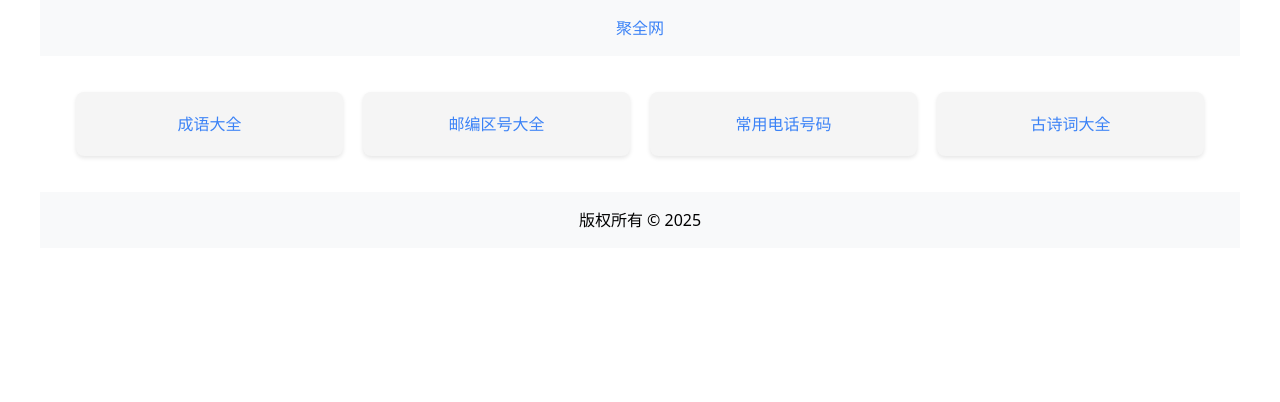
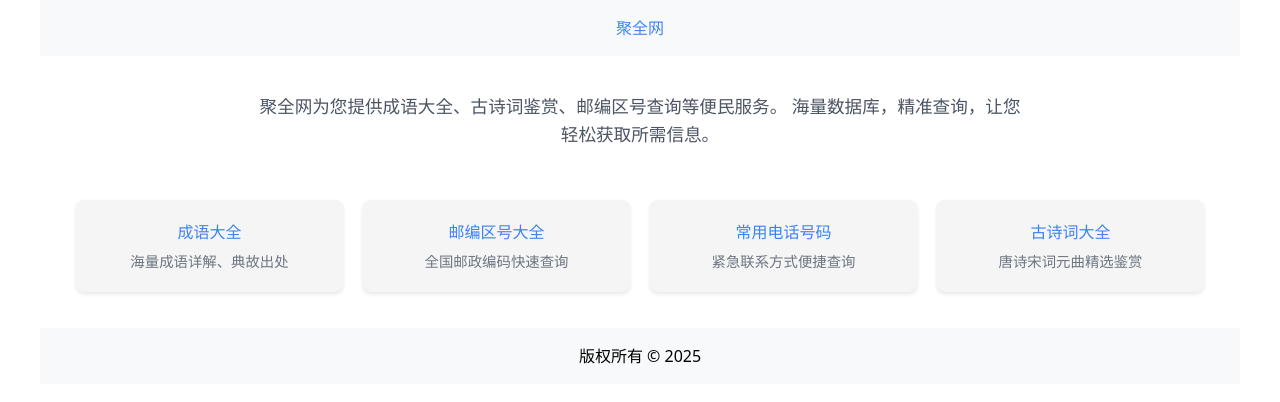
Before and after one commit to YueHui/www-collect, a Nuxt app: page / in a window 1280 px wide. Shown: the top 402 px of the page. Built offline with nearby package versions, Linux system fonts and the light colour scheme.

Commit message:
seo 优化

```diff
--- a/pages/index.vue
+++ b/pages/index.vue
@@ -1,17 +1,27 @@
 <template>
     <div class="grid-container">
+        <!-- 添加简短的介绍文字，有助于 SEO -->
+        <div class="intro-text mb-8 text-gray-600 text-center col-span-full">
+            聚全网为您提供成语大全、古诗词鉴赏、邮编区号查询等便民服务。
+            海量数据库，精准查询，让您轻松获取所需信息。
+        </div>
+
         <!-- 示例项目 -->
         <NuxtLink class="grid-item" to="/cy">
             <h3>成语大全</h3>
+            <p class="text-sm text-gray-600 mt-2">海量成语详解、典故出处</p>
         </NuxtLink>
         <NuxtLink class="grid-item" to="/mailCode">
             <h3>邮编区号大全</h3>
+            <p class="text-sm text-gray-600 mt-2">全国邮政编码快速查询</p>
         </NuxtLink>
         <NuxtLink class="grid-item" to="/phoneNumbers">
             <h3>常用电话号码</h3>
+            <p class="text-sm text-gray-600 mt-2">紧急联系方式便捷查询</p>
         </NuxtLink>
         <NuxtLink class="grid-item" to="/poems">
             <h3>古诗词大全</h3>
+            <p class="text-sm text-gray-600 mt-2">唐诗宋词元曲精选鉴赏</p>
         </NuxtLink>
 
     </div>
@@ -19,30 +29,68 @@
 
 <script setup>
 // SEO 配置
-useHeadSafe({
-    title: '聚全网 - 成语大全_邮编区号查询_常用电话号码查询',
+useHead({
+    title: '聚全网 - 成语大全_古诗词_邮编区号查询_常用电话号码查询',
     meta: [
         {
             name: 'keywords',
-            content: '成语大全,成语词典,邮政编码查询,邮编查询,区号查询,电话区号,常用电话号码,紧急电话,便民查询'
+            content: '成语大全,成语词典,古诗词大全,唐诗宋词,诗词鉴赏,邮政编码查询,邮编查询,区号查询,电话区号,常用电话号码,紧急电话,便民查询'
         },
         {
             name: 'description',
-            content: '聚全网提供成语大全、邮政编码查询、电话区号查询、常用电话号码等便民查询服务，让您快速获取需要的信息。'
+            content: '聚全网提供成语大全、古诗词鉴赏、邮政编码查询、电话区号查询、常用电话号码等便民查询服务。包含海量成语、唐诗宋词、邮编区号等数据，让您快速获取需要的信息。'
         },
         {
             name: 'og:title',
-            content: '聚全网 - 便民查询服务平台'
+            content: '聚全网 - 成语_古诗词_便民查询服务平台'
         },
         {
             name: 'og:description',
-            content: '提供成语、邮编、区号、常用电话等便民查询服务'
+            content: '提供成语、古诗词、邮编、区号、常用电话等便民查询服务，海量数据，精准查询。'
+        },
+        // 添加更多的 meta 标签
+        {
+            name: 'author',
+            content: '聚全网'
+        },
+        {
+            name: 'robots',
+            content: 'index, follow'
+        },
+        {
+            property: 'og:type',
+            content: 'website'
+        },
+        {
+            property: 'og:site_name',
+            content: '聚全网'
+        },
+        // 添加结构化数据
+        {
+            name: 'structured-data',
+            content: JSON.stringify({
+                "@context": "https://schema.org",
+                "@type": "WebSite",
+                "name": "聚全网",
+                "description": "成语大全、古诗词、邮编区号等便民查询服务平台",
+                "url": "https://collectapp.org",
+                "potentialAction": {
+                    "@type": "SearchAction",
+                    "target": "https://collectapp.org/search?q={search_term_string}",
+                    "query-input": "required name=search_term_string"
+                }
+            })
         }
     ],
     link: [
         {
             rel: 'canonical',
             href: 'https://collectapp.org'
+        },
+        {
+            rel: 'alternate',
+            href: 'https://collectapp.org',
+            hreflang: 'zh-CN'
         }
     ]
 })
@@ -92,4 +140,18 @@ box-shadow: 0 4px 8px rgba(0, 0, 0, 0.2);
     grid-template-columns: 1fr; /* 1列 */
 }
 }
+
+.intro-text {
+    font-size: 1.1rem;
+    line-height: 1.6;
+    max-width: 800px;
+    margin: 0 auto 2rem;
+    padding: 0 1rem;
+}
+
+.grid-item p {
+    opacity: 0.8;
+    font-size: 0.9rem;
+    margin-top: 0.5rem;
+}
 </style>
```
